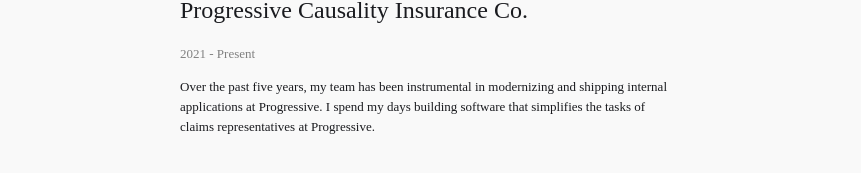
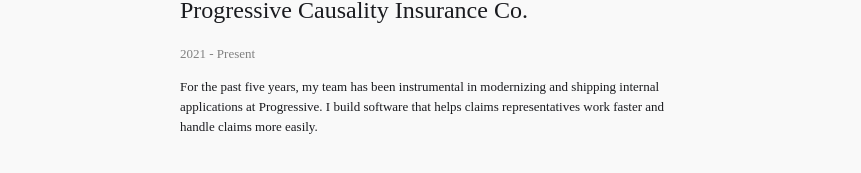
Before and after one commit to abbyadanger/ad, an Angular app: page /work in a window 1280 px wide. Shown: the part 369-542 px from the top of the page, without its empty margins (210-1071 px from the left). Built offline with nearby package versions, Linux system fonts and the light colour scheme.

Commit message:
Update Description

```diff
--- a/src/app/work/work.component.html
+++ b/src/app/work/work.component.html
@@ -6,10 +6,9 @@
             <p class="title">Progressive Causality Insurance Co.</p>
             <p class="year">2021 - Present</p>
             <p class="description">
-                Over the past five years, my team has been instrumental in
-                modernizing and shipping internal applications at Progressive.
-                I spend my days building software that simplifies the tasks of claims
-                representatives at Progressive.
+                For the past five years, my team has been instrumental in modernizing
+                and shipping internal applications at Progressive. I build software
+                that helps claims representatives work faster and handle claims more easily.
             </p>
 
         </div>
```
